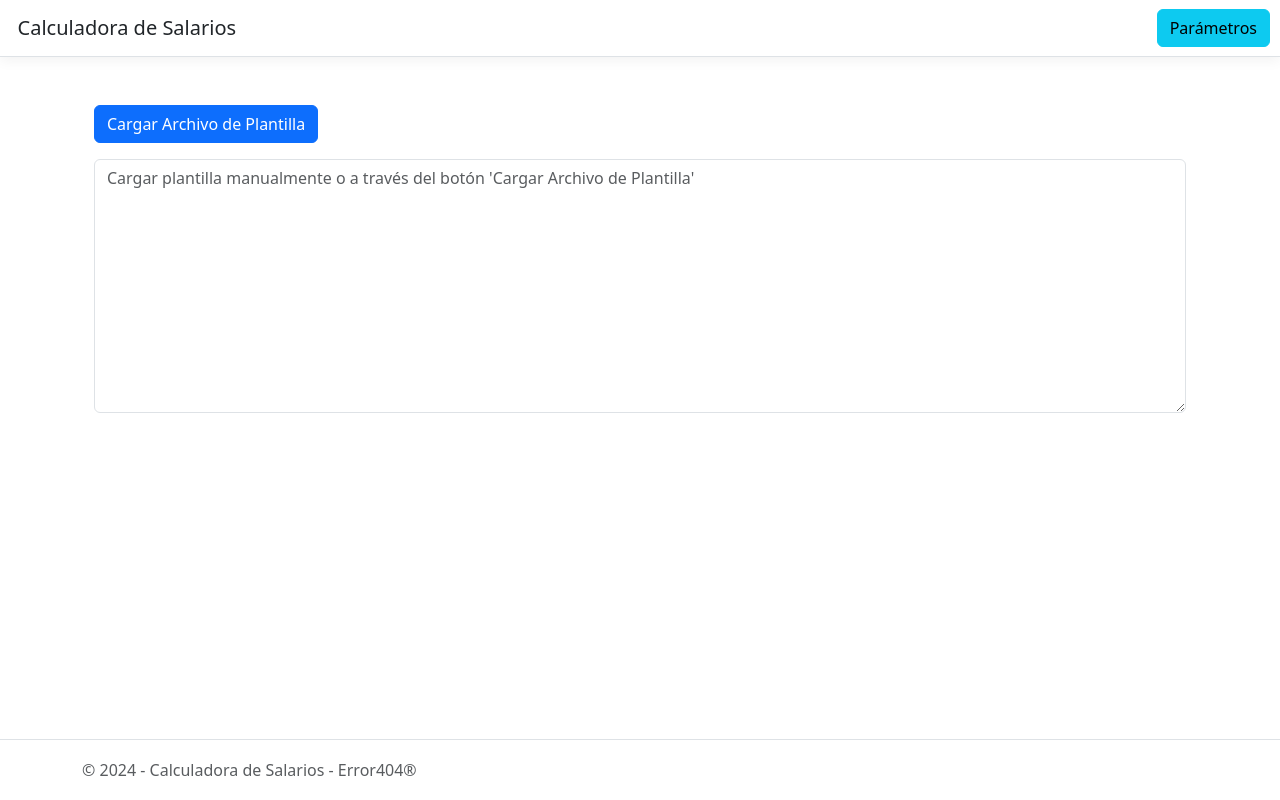
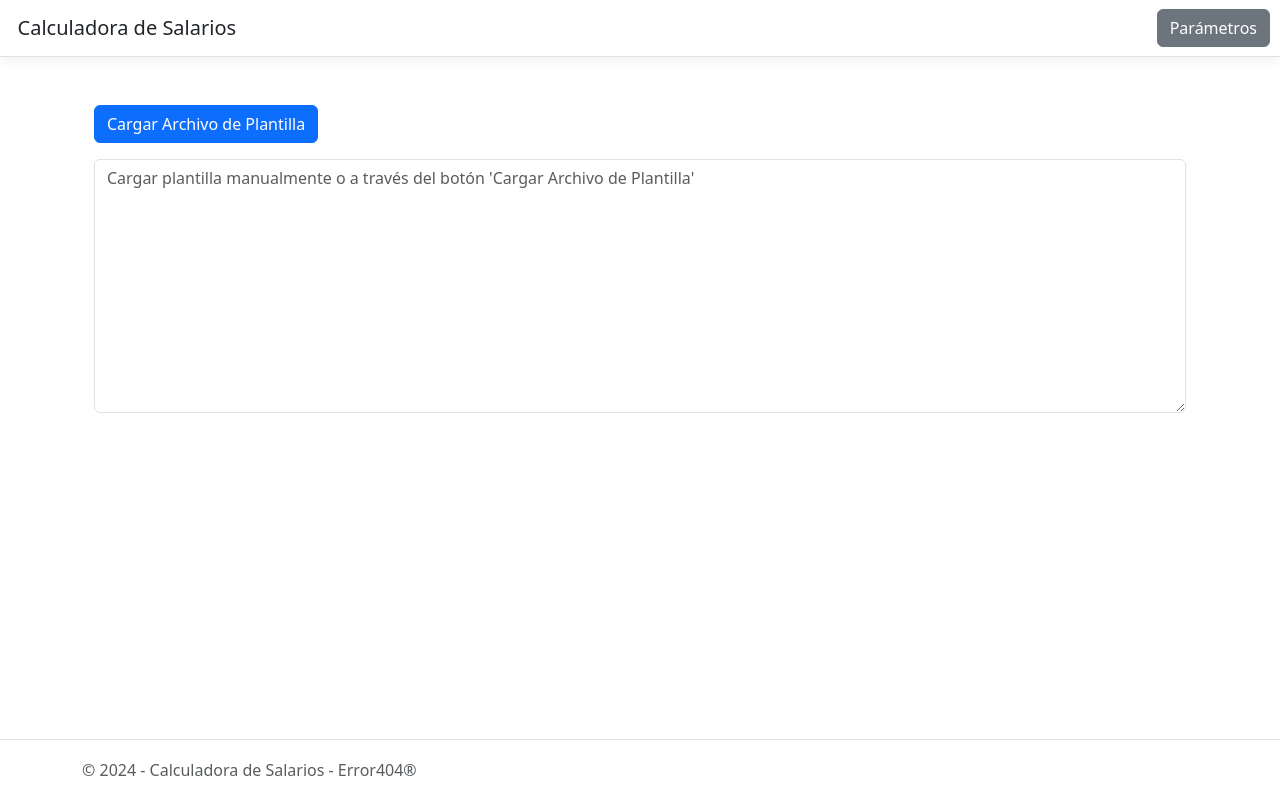
Before and after one commit to Error404insertdescription/CalculadoraSalarios, a plain HTML site: page index.html in a window 1280 px wide. Drawn offline with nearby package versions, Linux system fonts and the light colour scheme.

Commit message:
se cambia el color del boton Parametros

```diff
--- a/index.html
+++ b/index.html
@@ -16,7 +16,7 @@
             </div>
             <div class="ml-auto" style="margin-right: 10px;">
                 <!-- Menú de Parámetros -->
-                <button class="btn btn-info" data-bs-toggle="modal" data-bs-target="#parametersModal">Parámetros</button>
+                <button class="btn btn-secondary" data-bs-toggle="modal" data-bs-target="#parametersModal">Parámetros</button>
             </div>
         </nav>
     </header>
```
